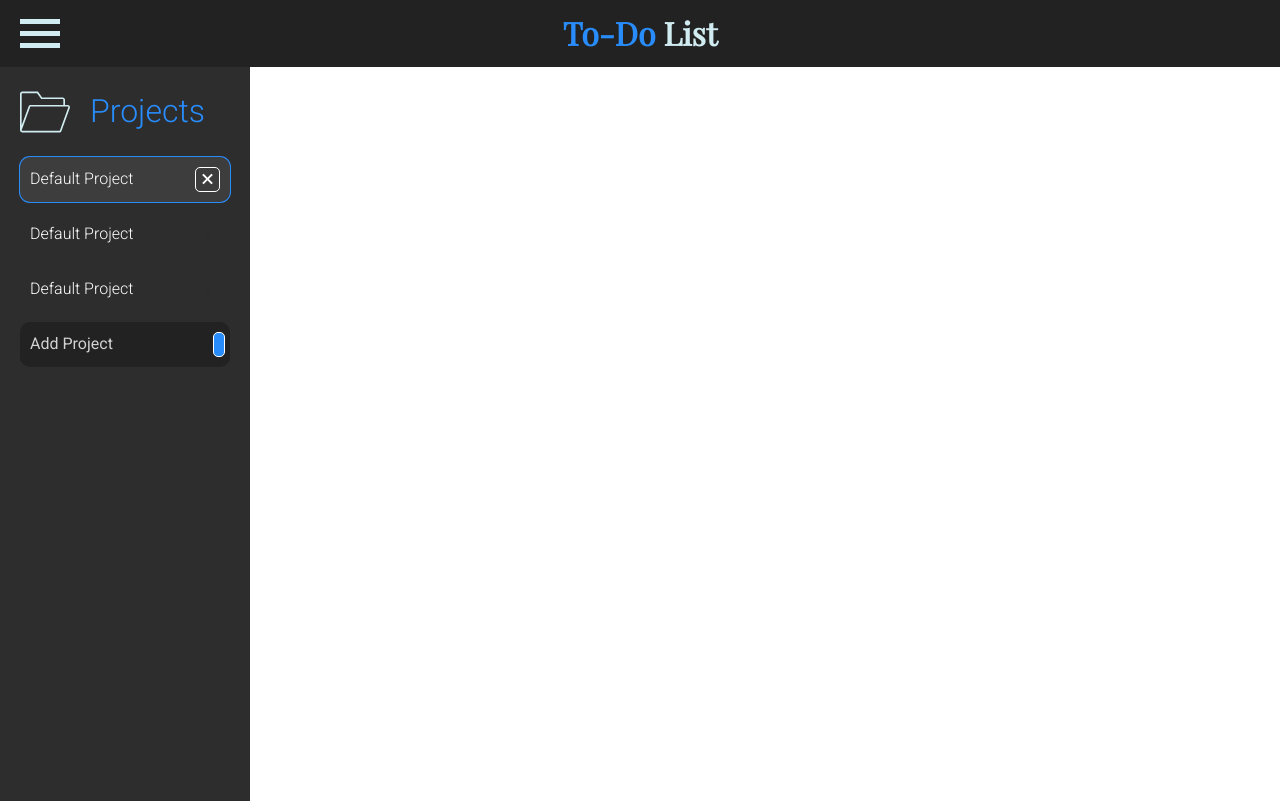
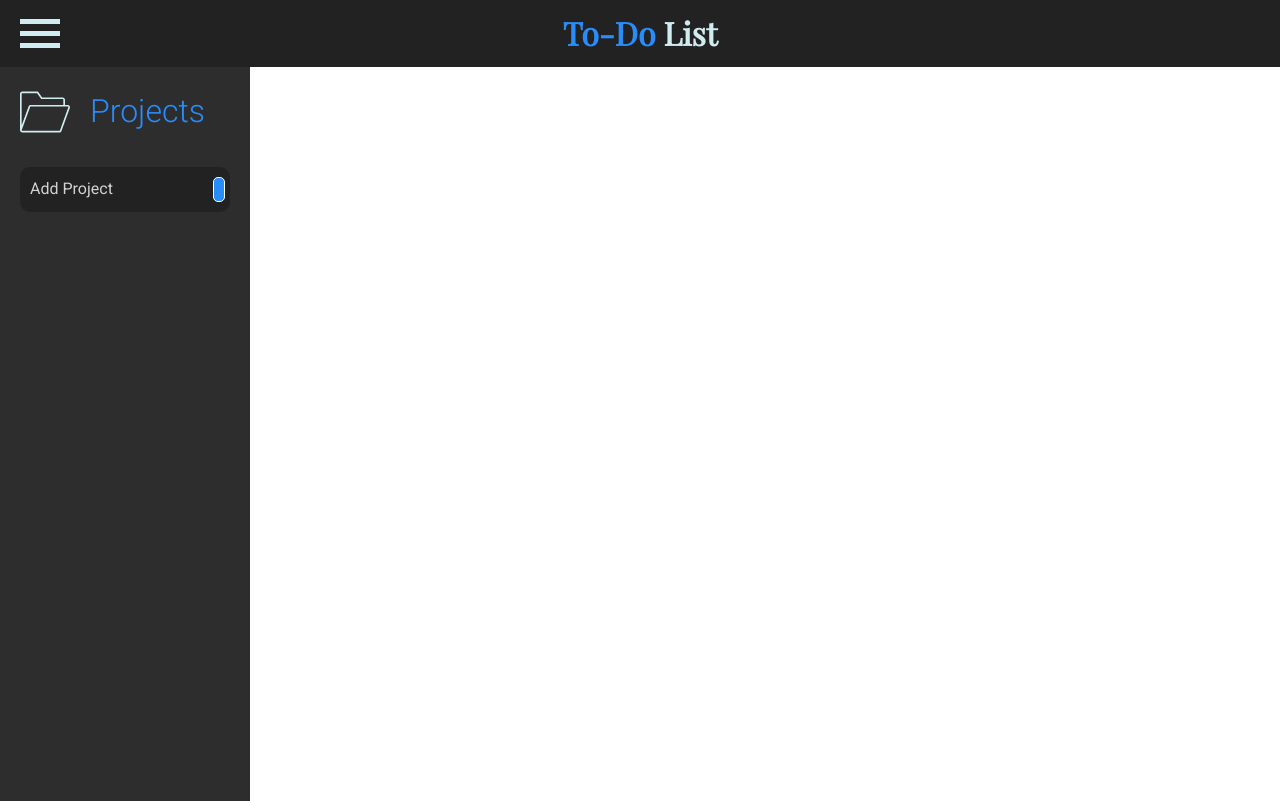
Before and after one commit to charliebarger/To-Do-List, a website built with webpack: page dist/index.html in a window 1280 px wide. Built offline with nearby package versions, Linux system fonts and the light colour scheme.

Commit message:
removed html li (project folder) elements

```diff
--- a/dist/index.html
+++ b/dist/index.html
@@ -34,18 +34,6 @@
                 <h2>Projects</h2>
             </div>
             <ul class="project-list">
-                <div class='list-wrapper project-folder selected-project hover-project'>
-                    <li>Default Project</li>
-                    <div class='delete-icon show-x'></div>
-                </div>
-                <div class='list-wrapper project-folder hover-project'>
-                    <li>Default Project</li>
-                    <div class='delete-icon'></div>
-                </div>
-                <div class='list-wrapper project-folder hover-project'>
-                    <li>Default Project</li>
-                    <div class='delete-icon'></div>
-                </div>
             </ul>
                 <form class="list-wrapper add-new-project" id="new-project">
                     <input type="text" name="" id="add-project" required placeholder="Add Project" autocomplete="off">
```
